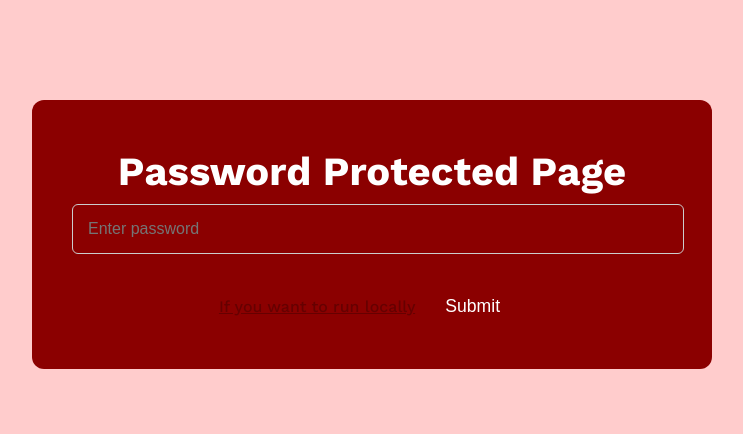
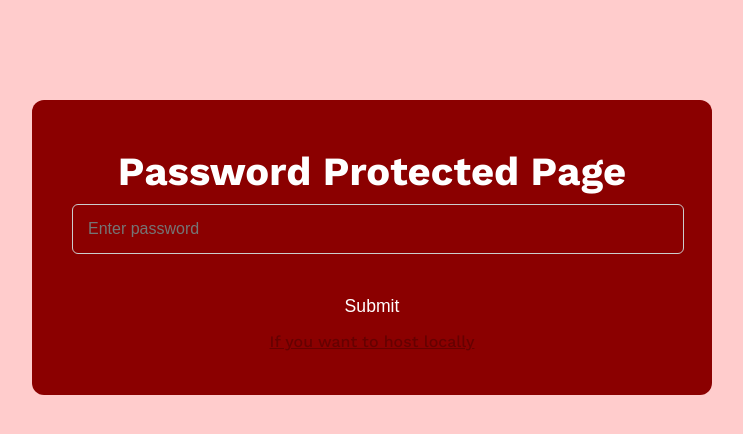
Before and after one commit to Thebest-Fish/UnblockedGames, a plain HTML site: page Games/AllTheGames.html in a window 1280 px wide. Shown: the whole page, without its empty margins (268-1011 px from the left). Drawn offline with nearby package versions, Linux system fonts and the light colour scheme.

Commit message:
Update AllTheGames.html

```diff
--- a/Games/AllTheGames.html
+++ b/Games/AllTheGames.html
@@ -48,11 +48,13 @@ If you wish to use any part of this website, please contact 96654@psdschools.org
   <div class="container" id="passwordContainer">
     <color>Password Protected Page</color>
     <input type="password" id="password" class="password-input" placeholder="Enter password">
-    <a href="https://github.com/Thebest-Fish/UnblockedGames/tree/Games">If you want to run locally</a>
     <button class="button1" onclick="checkPassword()">Submit</button>
-
+    <color2>
+    <div>
+    <a href="https://github.com/Thebest-Fish/UnblockedGames/tree/Games" target="blanck">If you want to host locally</a>
+    </div>
   </div>
-
+</color2>
   <div class="content hidden" id="protectedContent">
     <nav>
       <ul>
```
